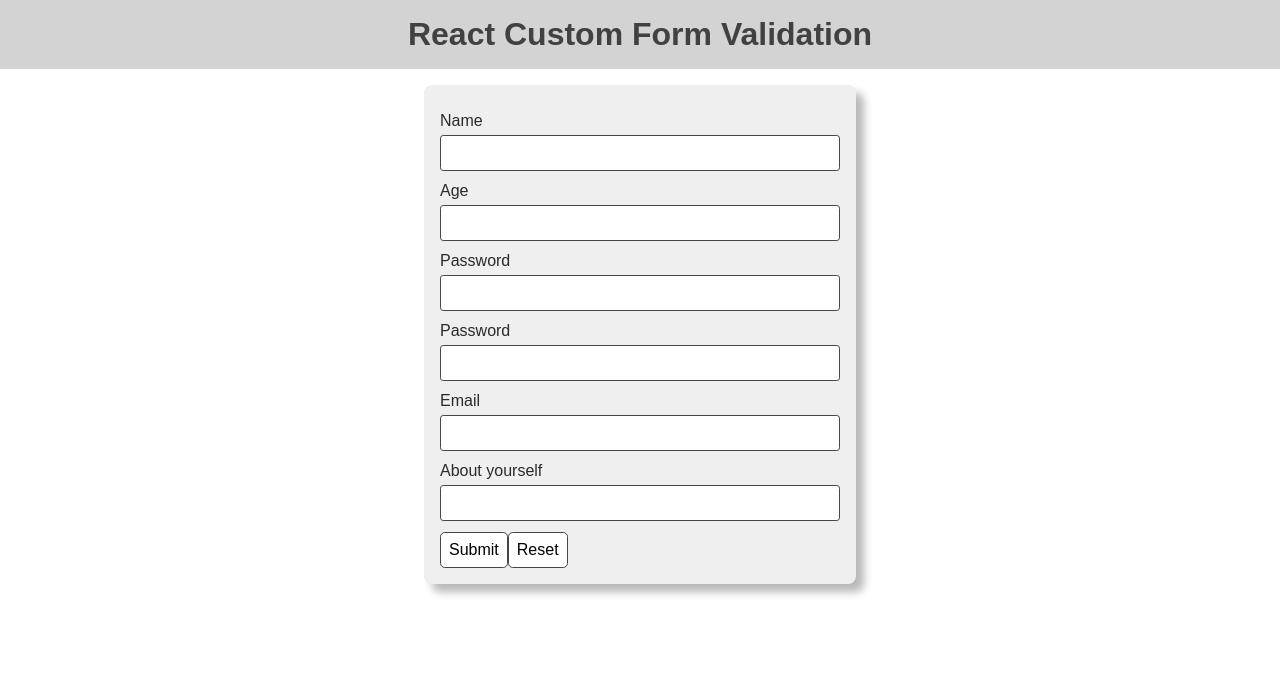
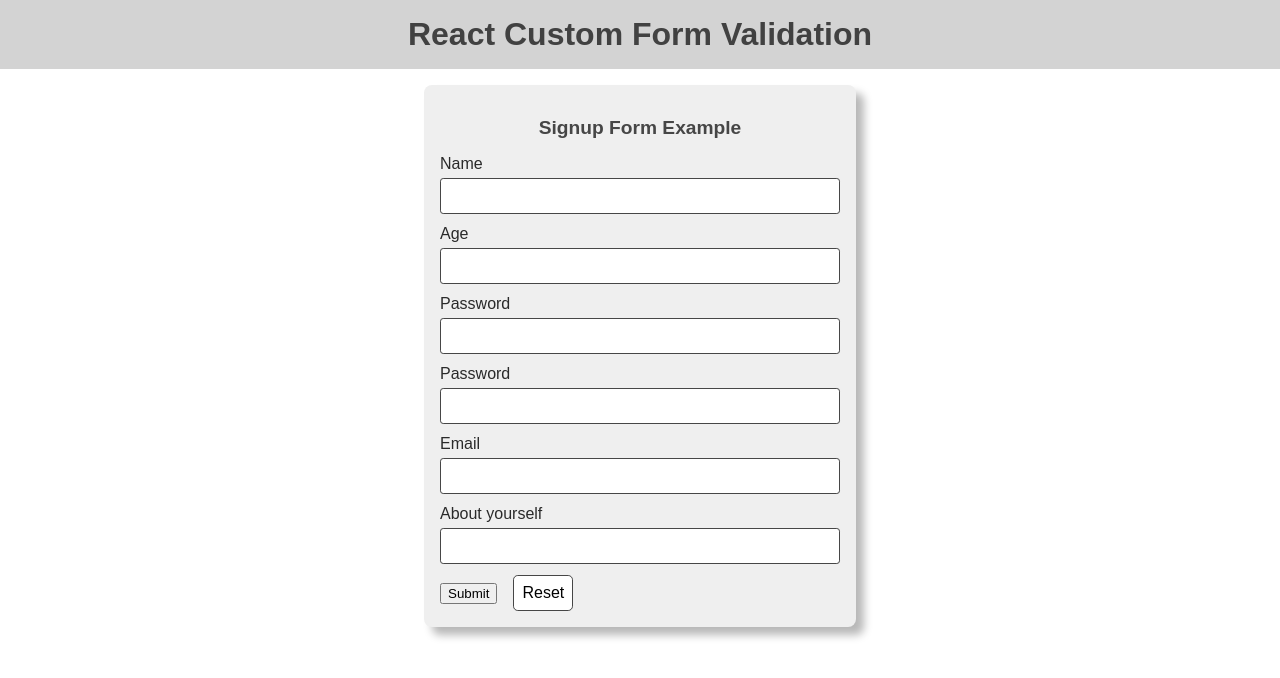
Before and after one commit to mk026/react-custom-form-validation, a React (Vite) app: page / in a window 1280 px wide. Shown: the top 678 px of the page. Built offline with nearby package versions, Linux system fonts and the light colour scheme.

Commit message:
Add signup-form title, add submit button styles

```diff
--- a/src/components/signup-form/SignupForm.module.css
+++ b/src/components/signup-form/SignupForm.module.css
@@ -3,3 +3,15 @@
   padding: 1rem;
   width: 400px;
 }
+
+.form-title {
+  font-size: 1.2rem;
+  text-align: center;
+  color: #464646;
+
+  margin: 1rem 0;
+}
+
+.submit-btn {
+  margin-right: 1rem;
+}
--- a/src/components/signup-form/SignupForm.tsx
+++ b/src/components/signup-form/SignupForm.tsx
@@ -14,6 +14,7 @@
 
   return (
     <Card className={classes.wrapper}>
+      <h2 className={classes["form-title"]}>Signup Form Example</h2>
       <Form onSubmit={handleSubmit} onReset={handleReset}>
         <TextField
           {...register("name")}
@@ -54,7 +55,11 @@
           error={!!errors["bio"]}
           message={errors["bio"]}
         />
-        <Button type="submit" disabled={!isValid}>
+        <Button
+          type="submit"
+          disabled={!isValid}
+          className={classes["submit-btn"]}
+        >
           Submit
         </Button>
         <Button type="reset">Reset</Button>
```
